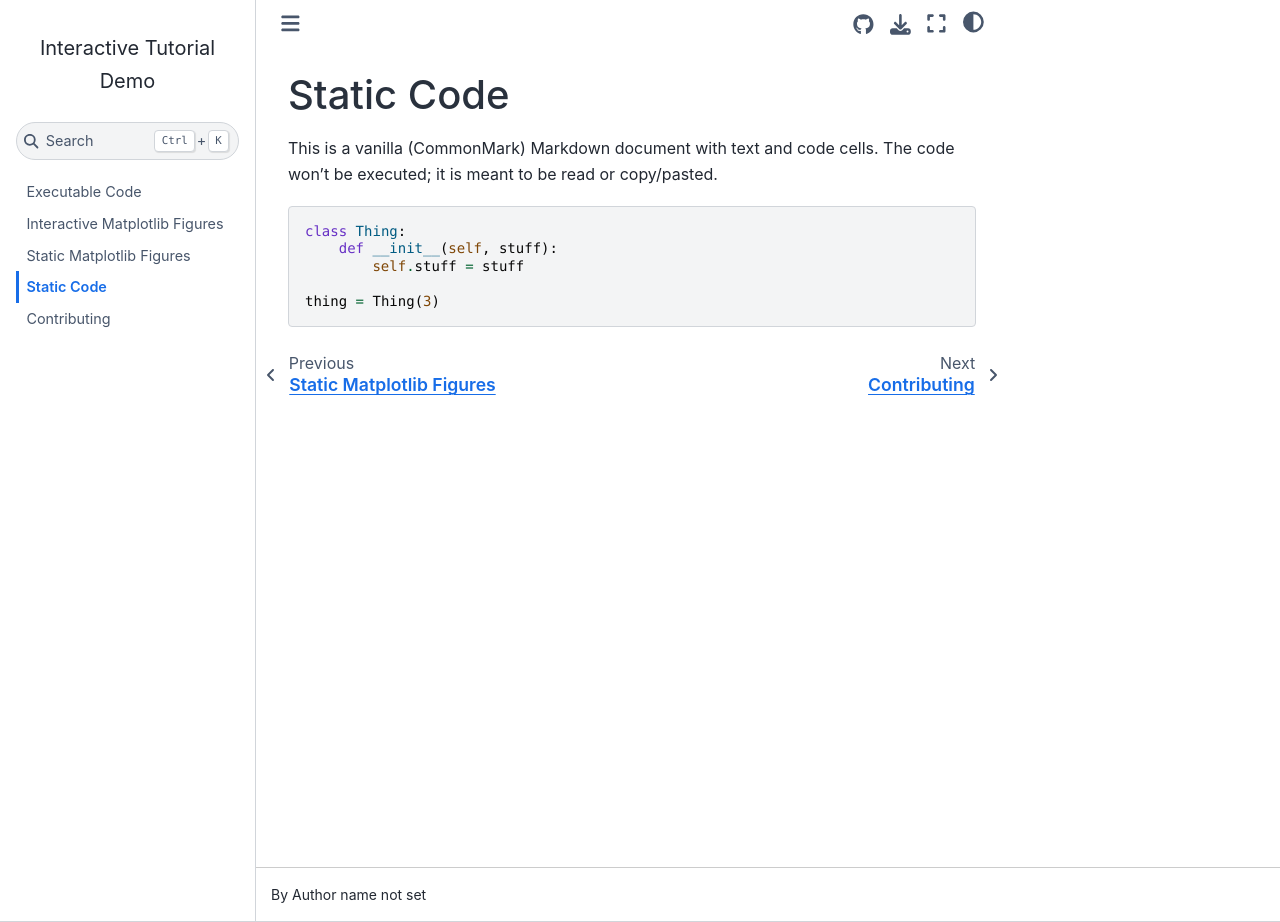
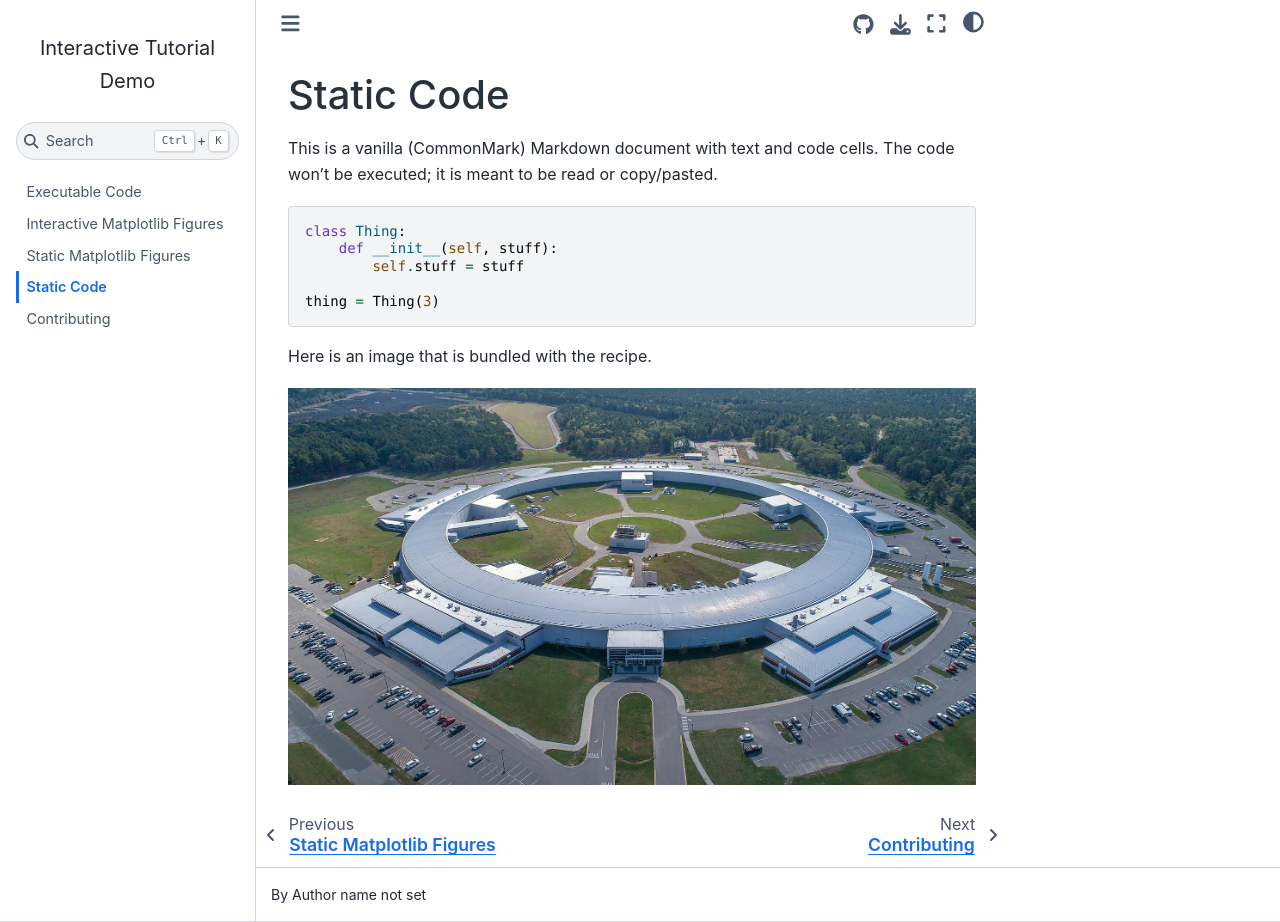
Before and after one commit to danielballan/interactive-tutorial-demo, a Sphinx documentation site: the page built from docs/recipes/static/static.md, in a window 1280 px wide and 922 px high. Built offline with Sphinx 7.4.7 and the Sphinx Book theme 1.1.4, drawn with Linux system fonts in a browser that asks for light colours.

Commit message:
Add example illustration.

````diff
--- a/docs/recipes/static/static.md
+++ b/docs/recipes/static/static.md
@@ -10,3 +10,7 @@ class Thing:
 
 thing = Thing(3)
 ```
+
+Here is an image that is bundled with the recipe.
+
+![Aerial photo on NSLS-II at Brookhaven National Laboratory](./nsls2-aerial.jpg)
````
Also changed, not shown: docs/recipes/static/nsls2-aerial.jpg (added).
